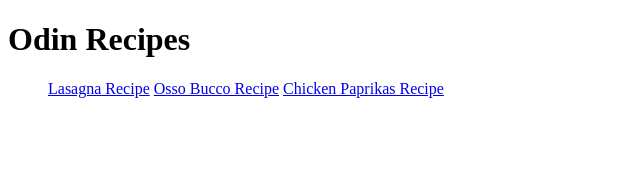
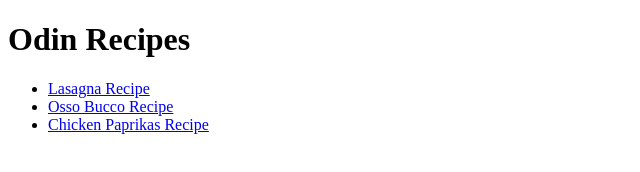
Before and after one commit to nsect/odin-recipes, a plain HTML site: page index.html in a window 1280 px wide. Shown: the whole page, without its empty margins (0-640 px from the left). Drawn offline with Linux system fonts and the light colour scheme.

Commit message:
Convert index links to an unordered list

```diff
--- a/index.html
+++ b/index.html
@@ -7,9 +7,9 @@
 <body>
     <h1>Odin Recipes</h1>
     <ul>
-    <a href="./Recipes/lasagna.html">Lasagna Recipe</a>
-    <a href="./Recipes/ossoBucco.html">Osso Bucco Recipe</a>
-    <a href="./Recipes/chickenPaprikas.html">Chicken Paprikas Recipe</a>
+    <li><a href="./Recipes/lasagna.html">Lasagna Recipe</a></li>
+    <li><a href="./Recipes/ossoBucco.html">Osso Bucco Recipe</a></li>
+    <li><a href="./Recipes/chickenPaprikas.html">Chicken Paprikas Recipe</a></li>
     </ul>
 </body>
 </html>
```
